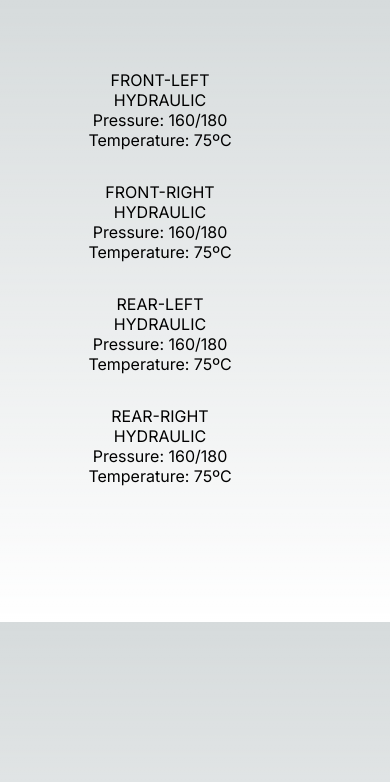
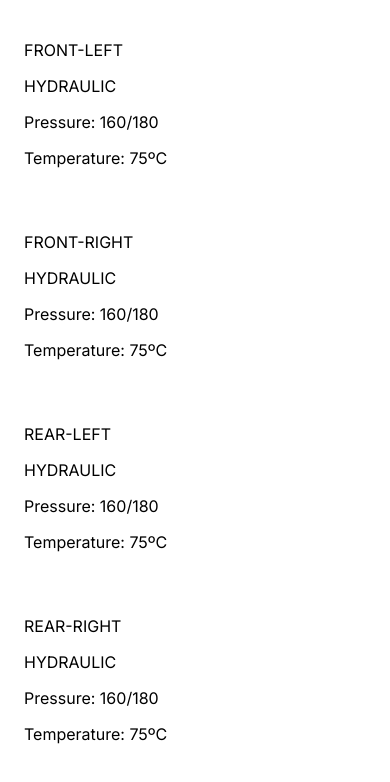
Before and after one commit to igor-pavlichenko/volta-3-tabs, a Next.js app: page / in a window 390 px wide. Shown: the top 782 px of the page. Built offline with nearby package versions, Linux system fonts and the light colour scheme.

Commit message:
Remove unnecessary code
Install react-query and mui/joy.

```diff
--- /dev/null
+++ b/src/app/api/available-boards/route.ts
@@ -0,0 +1,9 @@
+import { NextResponse } from 'next/server';
+
+export type BoardName = 'BRAKE_SYSTEM' | 'NAVIGATION' | 'TELEMATICS';
+
+const availableBoards: Array<BoardName> = ['BRAKE_SYSTEM', 'NAVIGATION', 'TELEMATICS'];
+
+export async function GET(request: Request) {
+  return NextResponse.json(availableBoards);
+}
--- a/src/app/globals.css
+++ b/src/app/globals.css
@@ -1,107 +1,11 @@
-:root {
-  --max-width: 1100px;
-  --border-radius: 12px;
-  --font-mono: ui-monospace, Menlo, Monaco, 'Cascadia Mono', 'Segoe UI Mono',
-    'Roboto Mono', 'Oxygen Mono', 'Ubuntu Monospace', 'Source Code Pro',
-    'Fira Mono', 'Droid Sans Mono', 'Courier New', monospace;
-
-  --foreground-rgb: 0, 0, 0;
-  --background-start-rgb: 214, 219, 220;
-  --background-end-rgb: 255, 255, 255;
-
-  --primary-glow: conic-gradient(
-    from 180deg at 50% 50%,
-    #16abff33 0deg,
-    #0885ff33 55deg,
-    #54d6ff33 120deg,
-    #0071ff33 160deg,
-    transparent 360deg
-  );
-  --secondary-glow: radial-gradient(
-    rgba(255, 255, 255, 1),
-    rgba(255, 255, 255, 0)
-  );
-
-  --tile-start-rgb: 239, 245, 249;
-  --tile-end-rgb: 228, 232, 233;
-  --tile-border: conic-gradient(
-    #00000080,
-    #00000040,
-    #00000030,
-    #00000020,
-    #00000010,
-    #00000010,
-    #00000080
-  );
-
-  --callout-rgb: 238, 240, 241;
-  --callout-border-rgb: 172, 175, 176;
-  --card-rgb: 180, 185, 188;
-  --card-border-rgb: 131, 134, 135;
-}
-
-@media (prefers-color-scheme: dark) {
-  :root {
-    --foreground-rgb: 255, 255, 255;
-    --background-start-rgb: 0, 0, 0;
-    --background-end-rgb: 0, 0, 0;
-
-    --primary-glow: radial-gradient(rgba(1, 65, 255, 0.4), rgba(1, 65, 255, 0));
-    --secondary-glow: linear-gradient(
-      to bottom right,
-      rgba(1, 65, 255, 0),
-      rgba(1, 65, 255, 0),
-      rgba(1, 65, 255, 0.3)
-    );
-
-    --tile-start-rgb: 2, 13, 46;
-    --tile-end-rgb: 2, 5, 19;
-    --tile-border: conic-gradient(
-      #ffffff80,
-      #ffffff40,
-      #ffffff30,
-      #ffffff20,
-      #ffffff10,
-      #ffffff10,
-      #ffffff80
-    );
-
-    --callout-rgb: 20, 20, 20;
-    --callout-border-rgb: 108, 108, 108;
-    --card-rgb: 100, 100, 100;
-    --card-border-rgb: 200, 200, 200;
-  }
-}
-
-* {
-  box-sizing: border-box;
-  padding: 0;
-  margin: 0;
-}
-
 html,
 body {
   max-width: 100vw;
   overflow-x: hidden;
 }
 
-body {
-  color: rgb(var(--foreground-rgb));
-  background: linear-gradient(
-      to bottom,
-      transparent,
-      rgb(var(--background-end-rgb))
-    )
-    rgb(var(--background-start-rgb));
+* {
+  transition-property: color, background-color, border-color;
+  transition-duration: 0.2s;
+  transition-timing-function: ease-in-out;
 }
-
-a {
-  color: inherit;
-  text-decoration: none;
-}
-
-@media (prefers-color-scheme: dark) {
-  html {
-    color-scheme: dark;
-  }
-}
--- a/src/app/layout.tsx
+++ b/src/app/layout.tsx
@@ -1,6 +1,5 @@
 import type { Metadata } from 'next';
 import { Inter } from 'next/font/google';
-import Image from 'next/image';
 import './globals.css';
 
 const inter = Inter({ subsets: ['latin'] });
@@ -13,9 +12,6 @@ export const metadata: Metadata = {
 export default function RootLayout({ children }: { children: React.ReactNode }) {
   return (
     <html lang="en">
-      <div>
-        <Image width={130} height={50} src="/volta-white-anim.gif" alt={''} />
-      </div>
       <body className={inter.className}>{children}</body>
     </html>
   );
--- a/src/app/page.module.css
+++ /dev/null
@@ -1,229 +0,0 @@
-.main {
-  display: flex;
-  flex-direction: column;
-  justify-content: space-between;
-  align-items: center;
-  padding: 6rem;
-  min-height: 100vh;
-}
-
-.description {
-  display: inherit;
-  justify-content: inherit;
-  align-items: inherit;
-  font-size: 0.85rem;
-  max-width: var(--max-width);
-  width: 100%;
-  z-index: 2;
-  font-family: var(--font-mono);
-}
-
-.description a {
-  display: flex;
-  justify-content: center;
-  align-items: center;
-  gap: 0.5rem;
-}
-
-.description p {
-  position: relative;
-  margin: 0;
-  padding: 1rem;
-  background-color: rgba(var(--callout-rgb), 0.5);
-  border: 1px solid rgba(var(--callout-border-rgb), 0.3);
-  border-radius: var(--border-radius);
-}
-
-.code {
-  font-weight: 700;
-  font-family: var(--font-mono);
-}
-
-.grid {
-  display: grid;
-  grid-template-columns: repeat(4, minmax(25%, auto));
-  max-width: 100%;
-  width: var(--max-width);
-}
-
-.card {
-  padding: 1rem 1.2rem;
-  border-radius: var(--border-radius);
-  background: rgba(var(--card-rgb), 0);
-  border: 1px solid rgba(var(--card-border-rgb), 0);
-  transition: background 200ms, border 200ms;
-}
-
-.card span {
-  display: inline-block;
-  transition: transform 200ms;
-}
-
-.card h2 {
-  font-weight: 600;
-  margin-bottom: 0.7rem;
-}
-
-.card p {
-  margin: 0;
-  opacity: 0.6;
-  font-size: 0.9rem;
-  line-height: 1.5;
-  max-width: 30ch;
-}
-
-.center {
-  display: flex;
-  justify-content: center;
-  align-items: center;
-  position: relative;
-  padding: 4rem 0;
-}
-
-.center::before {
-  background: var(--secondary-glow);
-  border-radius: 50%;
-  width: 480px;
-  height: 360px;
-  margin-left: -400px;
-}
-
-.center::after {
-  background: var(--primary-glow);
-  width: 240px;
-  height: 180px;
-  z-index: -1;
-}
-
-.center::before,
-.center::after {
-  content: '';
-  left: 50%;
-  position: absolute;
-  filter: blur(45px);
-  transform: translateZ(0);
-}
-
-.logo {
-  position: relative;
-}
-/* Enable hover only on non-touch devices */
-@media (hover: hover) and (pointer: fine) {
-  .card:hover {
-    background: rgba(var(--card-rgb), 0.1);
-    border: 1px solid rgba(var(--card-border-rgb), 0.15);
-  }
-
-  .card:hover span {
-    transform: translateX(4px);
-  }
-}
-
-@media (prefers-reduced-motion) {
-  .card:hover span {
-    transform: none;
-  }
-}
-
-/* Mobile */
-@media (max-width: 700px) {
-  .content {
-    padding: 4rem;
-  }
-
-  .grid {
-    grid-template-columns: 1fr;
-    margin-bottom: 120px;
-    max-width: 320px;
-    text-align: center;
-  }
-
-  .card {
-    padding: 1rem 2.5rem;
-  }
-
-  .card h2 {
-    margin-bottom: 0.5rem;
-  }
-
-  .center {
-    padding: 8rem 0 6rem;
-  }
-
-  .center::before {
-    transform: none;
-    height: 300px;
-  }
-
-  .description {
-    font-size: 0.8rem;
-  }
-
-  .description a {
-    padding: 1rem;
-  }
-
-  .description p,
-  .description div {
-    display: flex;
-    justify-content: center;
-    position: fixed;
-    width: 100%;
-  }
-
-  .description p {
-    align-items: center;
-    inset: 0 0 auto;
-    padding: 2rem 1rem 1.4rem;
-    border-radius: 0;
-    border: none;
-    border-bottom: 1px solid rgba(var(--callout-border-rgb), 0.25);
-    background: linear-gradient(
-      to bottom,
-      rgba(var(--background-start-rgb), 1),
-      rgba(var(--callout-rgb), 0.5)
-    );
-    background-clip: padding-box;
-    backdrop-filter: blur(24px);
-  }
-
-  .description div {
-    align-items: flex-end;
-    pointer-events: none;
-    inset: auto 0 0;
-    padding: 2rem;
-    height: 200px;
-    background: linear-gradient(
-      to bottom,
-      transparent 0%,
-      rgb(var(--background-end-rgb)) 40%
-    );
-    z-index: 1;
-  }
-}
-
-/* Tablet and Smaller Desktop */
-@media (min-width: 701px) and (max-width: 1120px) {
-  .grid {
-    grid-template-columns: repeat(2, 50%);
-  }
-}
-
-@media (prefers-color-scheme: dark) {
-  .vercelLogo {
-    filter: invert(1);
-  }
-
-  .logo {
-    filter: invert(1) drop-shadow(0 0 0.3rem #ffffff70);
-  }
-}
-
-@keyframes rotate {
-  from {
-    transform: rotate(360deg);
-  }
-  to {
-    transform: rotate(0deg);
-  }
-}
--- a/src/app/page.tsx
+++ b/src/app/page.tsx
@@ -1,7 +1,6 @@
 'use client';
 import { useEffect, useState } from 'react';
 import { BrakeUnit } from './api/brake-system/status/route';
-import styles from './page.module.css';
 
 export default function Home() {
   const [data, setData] = useState<Array<BrakeUnit>>([]);
@@ -14,7 +13,7 @@ export default function Home() {
   }, []);
 
   return (
-    <main className={styles.grid}>
+    <main>
       {data?.map((b) => (
         <div key={b.position} style={{ padding: 16 }}>
           <p>{b.position}</p>
--- /dev/null
+++ b/src/queryClient.ts
@@ -0,0 +1,3 @@
+import { QueryClient } from '@tanstack/react-query';
+
+export const queryClient = new QueryClient();
```
Also changed, not shown: package.json (+8 -3 lines), public/volta-white-anim.gif (deleted), 1 other file (tests, documents, lock files or other folders).
